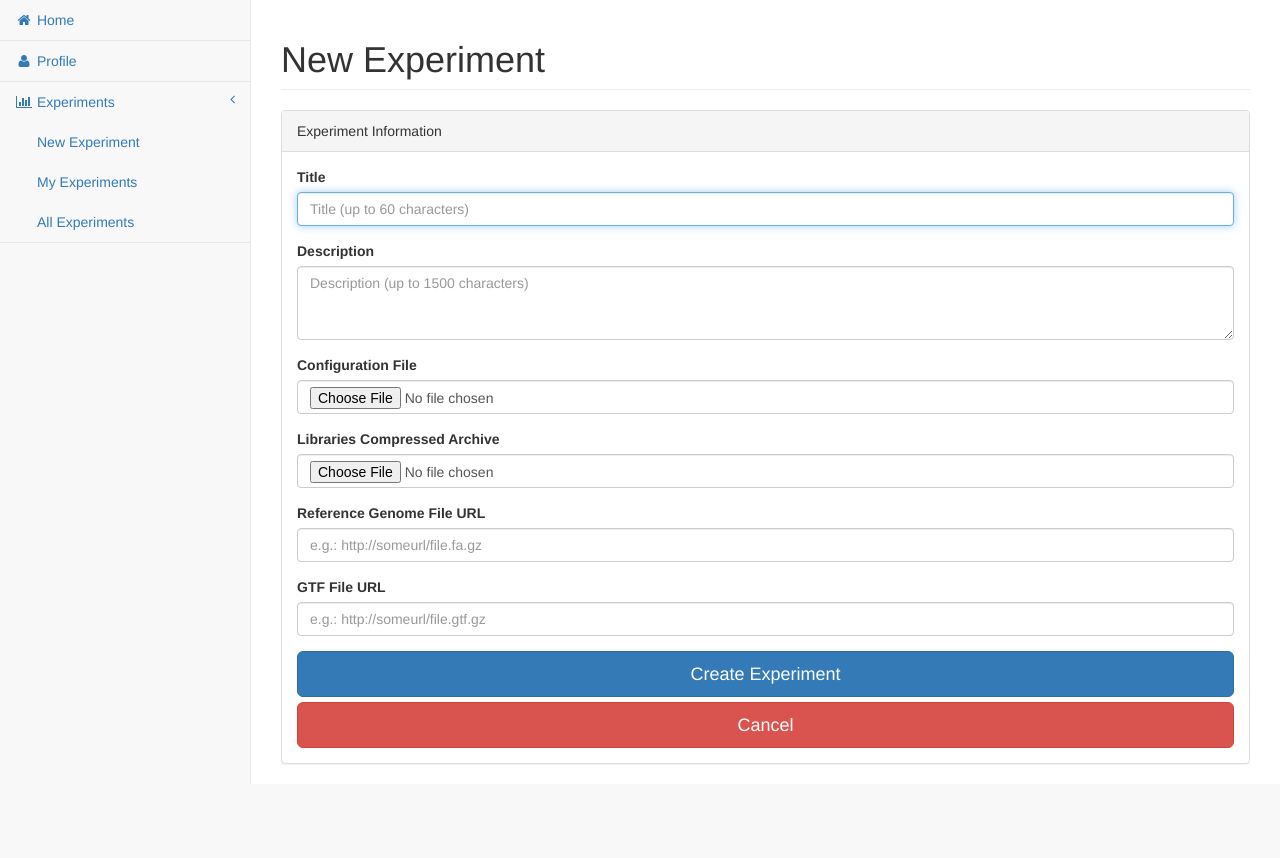
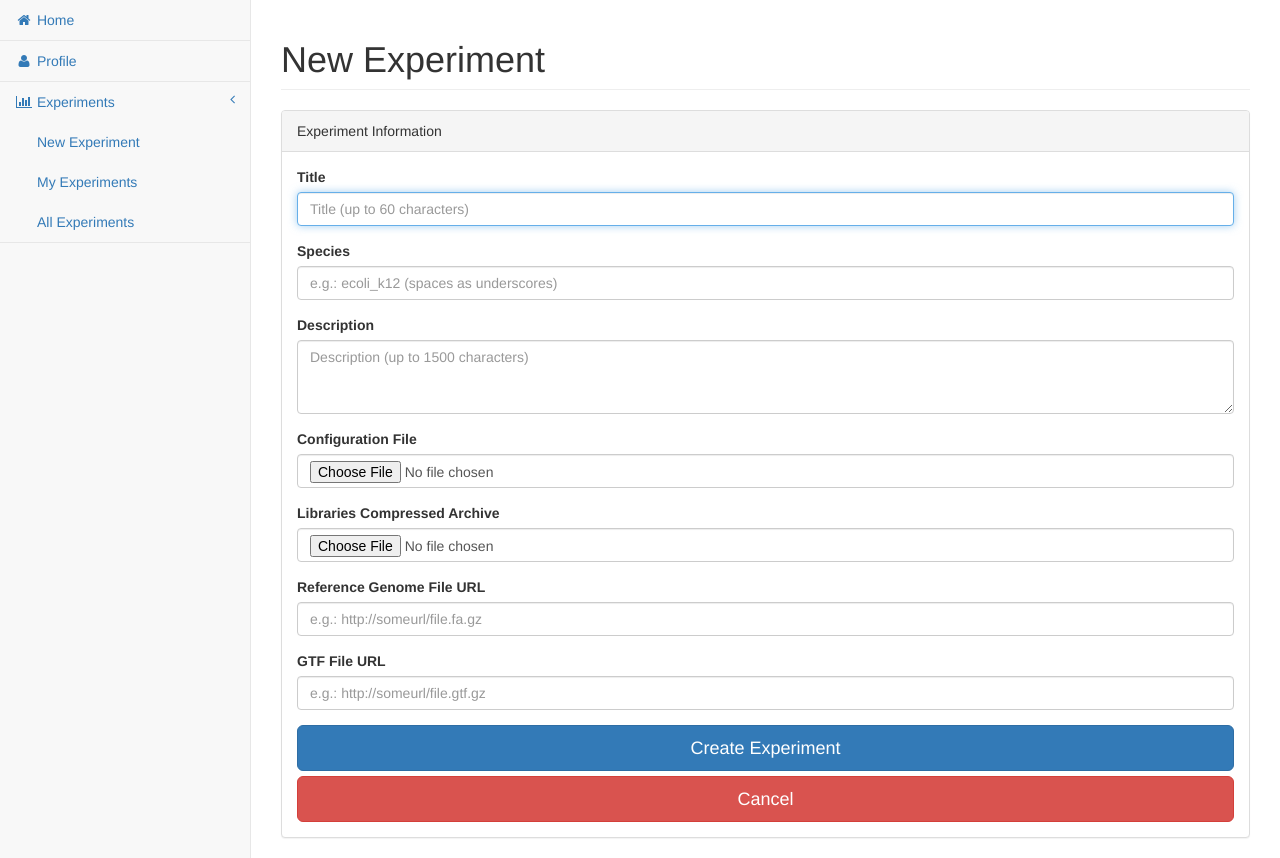
Before and after one commit to luiscleto/irap_user_server, a Django app: page /experiments/create/ in a window 1280 px wide. Shown: the part 51-909 px from the top of the page. Before the commit the page ends 835 px from the top, so only its background shows below. Run offline with Django 3.2, Linux system fonts and the light colour scheme; the visitor is signed in with stand-in values (Sample User, id 1); style sheets or scripts are compiled from the project's sources; parts of the project's set-up code (start-up, migrations or seed data) failed here and were passed over; some libraries are stand-ins or nearby versions.

Commit message:
Add species information to experiments

```diff
--- a/irap_server/experiment_handler.py
+++ b/irap_server/experiment_handler.py
@@ -2,7 +2,7 @@ import urllib2
 import tempfile
 
 from django.core import files
-
+from irap_user_server.local_settings import EXPERIMENTS_DIR
 from user_server.models import RefGenome, GTFFile
 
 
@@ -64,6 +64,8 @@ def start_exp(exp):
     if not check_files(exp):
         print("Failed " + exp.title)
         return
+    exp.status = 7.0
+    exp.save()
     if not configure_exp(exp):
         print("Failed " + exp.title)
         return
--- a/templates/experiments/create.html
+++ b/templates/experiments/create.html
@@ -20,12 +20,16 @@
                 <!-- /.panel-heading -->
                 <div class="panel-body">
                     <form role="form" enctype="multipart/form-data" method="post" action=".">
-                        {{ form.errors }}
                         {% csrf_token %}
                         <div class="form-group {% if form.title.errors %}has-error{% endif %}">
                             <label for="exp_title" class="control-label">Title</label>
                             <input id="exp_title" class="form-control" placeholder="Title (up to 60 characters)" name="title" required type="text" autofocus>
                             {% if form.title.errors %}<small style="color:#a94442">{{ form.title.errors }}</small>{% endif %}
+                        </div>
+                        <div class="form-group {% if form.species.errors %}has-error{% endif %}">
+                            <label for="species" class="control-label">Species</label>
+                            <input id="species" class="form-control" placeholder="e.g.: ecoli_k12 (spaces as underscores)" name="species" required type="text" autofocus>
+                            {% if form.species.errors %}<small style="color:#a94442">{{ form.species.errors }}</small>{% endif %}
                         </div>
                         <div class="form-group {% if form.description.errors %}has-error{% endif %}">
                             <label for="exp_desc" class="control-label">Description</label>
--- a/user_server/forms.py
+++ b/user_server/forms.py
@@ -27,6 +27,7 @@ class RegistrationForm(forms.Form):
 class ExperimentForm(forms.Form):
     title = forms.RegexField(regex=r'^\w+$', widget=forms.TextInput(attrs=dict(required=True, max_length=60)), label=_("Title"), error_messages={ 'invalid': _("This value must contain only up to 60 letters, numbers and underscores.") })
     description = forms.CharField(max_length=1500, widget=forms.Textarea)
+    species = forms.CharField(max_length=256, min_length=3, widget=forms.Textarea)
     conf_file = forms.FileField(required=True)
     libraries_file = forms.FileField(required=True)
     gtf_file = forms.URLField(required=True)
--- a/user_server/models.py
+++ b/user_server/models.py
@@ -29,6 +29,10 @@ class Experiment(models.Model):
             MinLengthValidator(4),
             MaxLengthValidator(60),
         ],)
+    species = models.CharField(max_length=256, blank=False, validators=[
+        MinLengthValidator(3),
+        MaxLengthValidator(256),
+    ], )
     description = models.CharField(max_length=1500, blank=False)
     status = models.FloatField(default=5)
     fail_message = models.CharField(default='', max_length=2024)
--- a/user_server/views.py
+++ b/user_server/views.py
@@ -92,6 +92,7 @@ def create_experiment(request):
             exp = Experiment.objects.create(
                 author=request.user.get_username(),
                 title=form.cleaned_data['title'],
+                species=form.cleaned_data['species'],
                 description=form.cleaned_data['description'],
                 conf_file=form.cleaned_data['conf_file'],
                 libraries_file=form.cleaned_data['libraries_file'],
```
